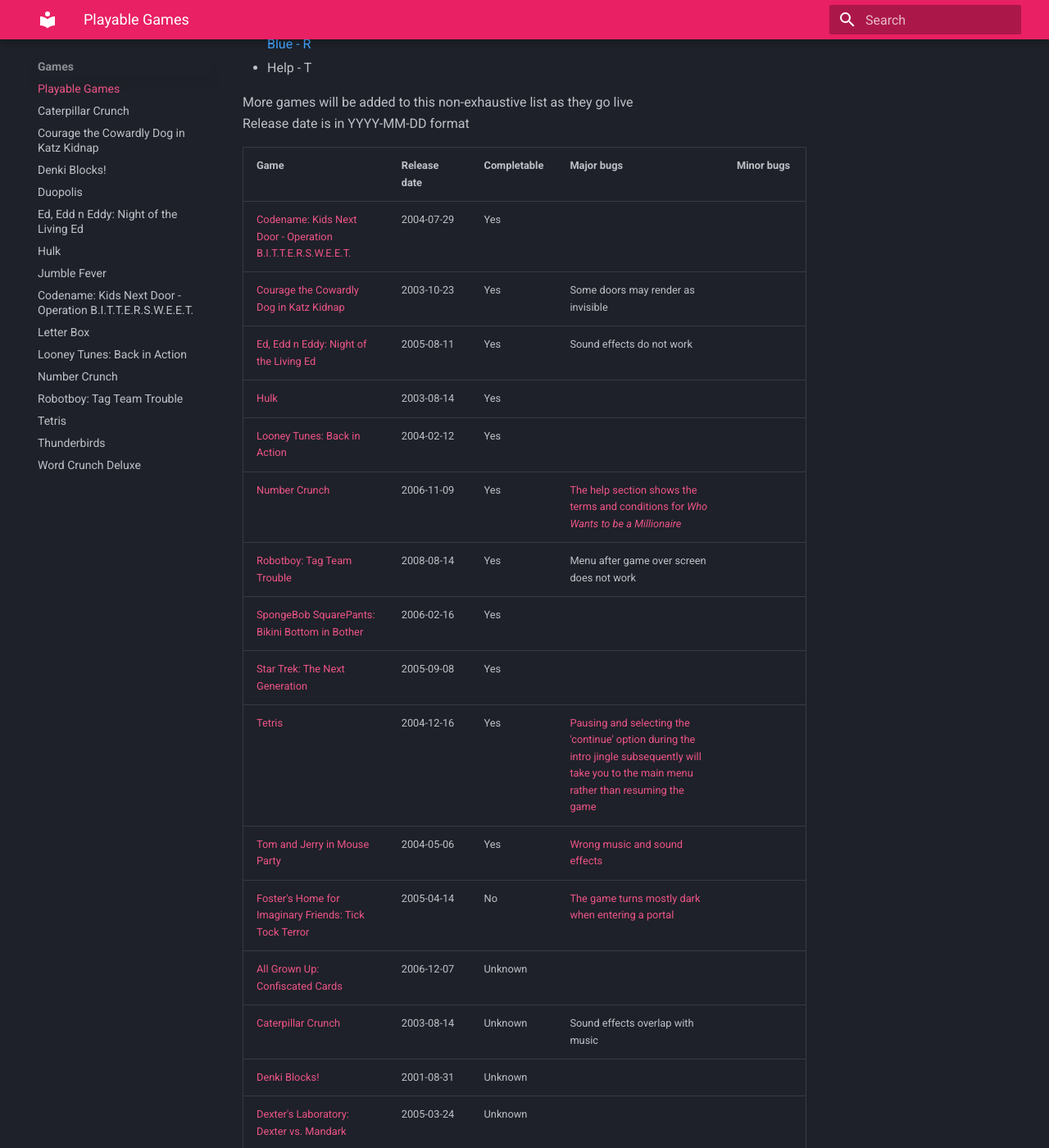
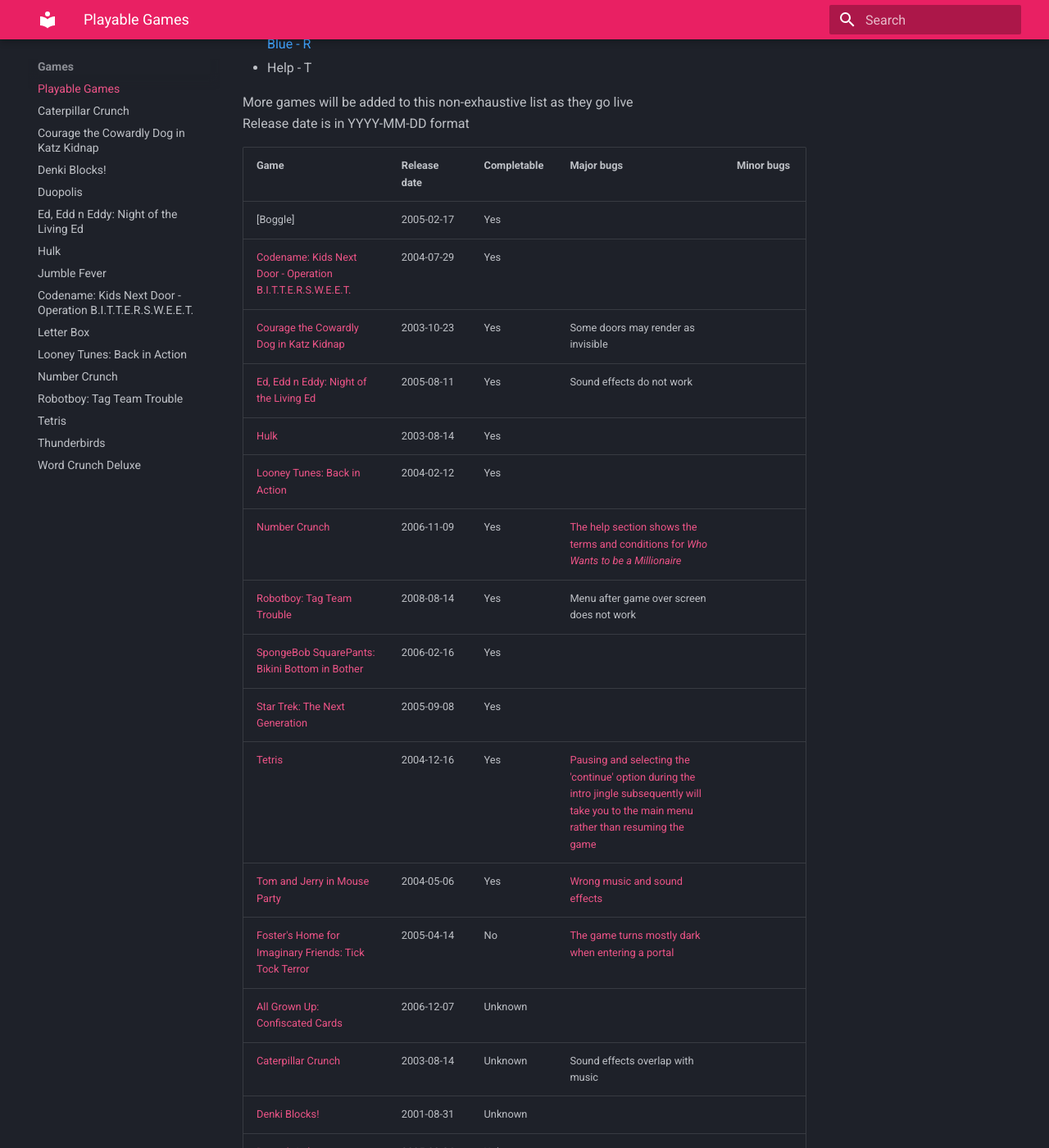
Before and after one commit to cobaltgit/sky-games-archive, an MkDocs documentation site: the page built from docs/games/index.md, in a window 1280 px wide and 1400 px high, scrolled down 530 px. Shown: the whole window at 82% size. Built offline with MkDocs 1.6.1 and Material for MkDocs 9.7.7, drawn with Linux system fonts in a browser that asks for light colours; comment, search, counter and statistics services are not loaded; some of the changed text lies outside the part shown.

Commit message:
Add Boggle and Kingpin Bowling

```diff
--- a/docs/games/index.md
+++ b/docs/games/index.md
@@ -25,6 +25,7 @@
 
 |Game|Release date|Completable|Major bugs|Minor bugs|
 |----|-----------|----------|----------|----------|
+[Boggle]|2005-02-17|Yes|
 [Codename: Kids Next Door - Operation B.I.T.T.E.R.S.W.E.E.T.](/games/knd-bittersweet)|2004-07-29|Yes|
 [Courage the Cowardly Dog in Katz Kidnap](/games/courage-katz-kidnap)|2003-10-23|Yes|Some doors may render as invisible|
 [Ed, Edd n Eddy: Night of the Living Ed](/games/eee-night-of-living-ed)|2005-08-11|Yes|Sound effects do not work|
@@ -42,6 +43,7 @@
 [Denki Blocks!](/games/denki-blocks)|2001-08-31|Unknown|
 [Dexter's Laboratory: Dexter vs. Mandark](/games/dexter-vs-mandark)|2005-03-24|Unknown|
 [Genie's Cave](/games/genies-cave)|2004-12-02|Unknown|
+[Kingpin Bowling](/games/kingpin)|2007-02-08|Unknown|
 [Scooby Doo Mysteries: The Case of the Creepy Cowboy](/games/scooby-creepy-cowboy)|2006-05-11|Unknown|
 [Scooby Doo: Where are You in "The Mystery of Eerie Isle"](/games/scooby-eerie-isle)|2004-09-16|Unknown|
 [Scooby Doo: Where are You in "Tomb it May Concern"](/games/scooby-tomb)|2006-07-27|Unknown|
```
